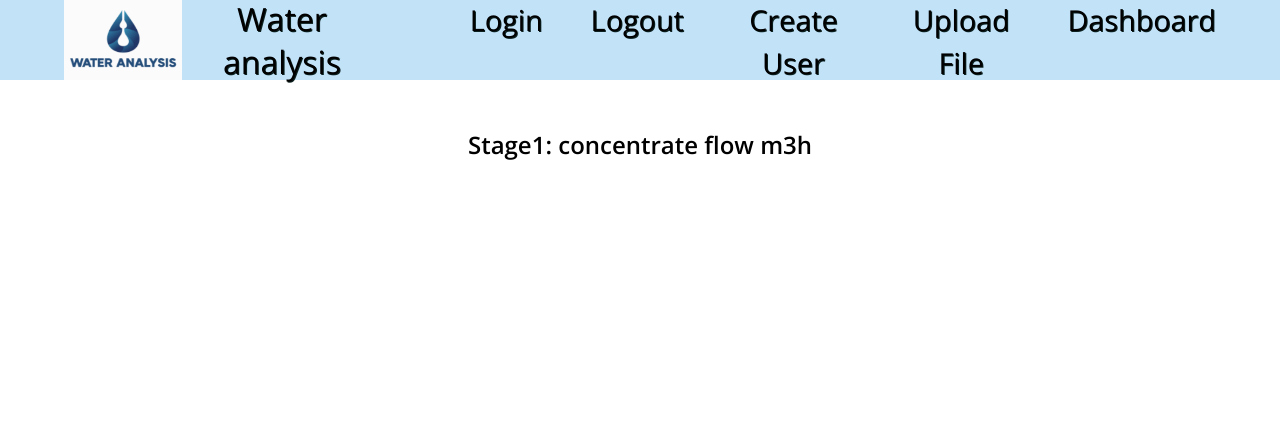
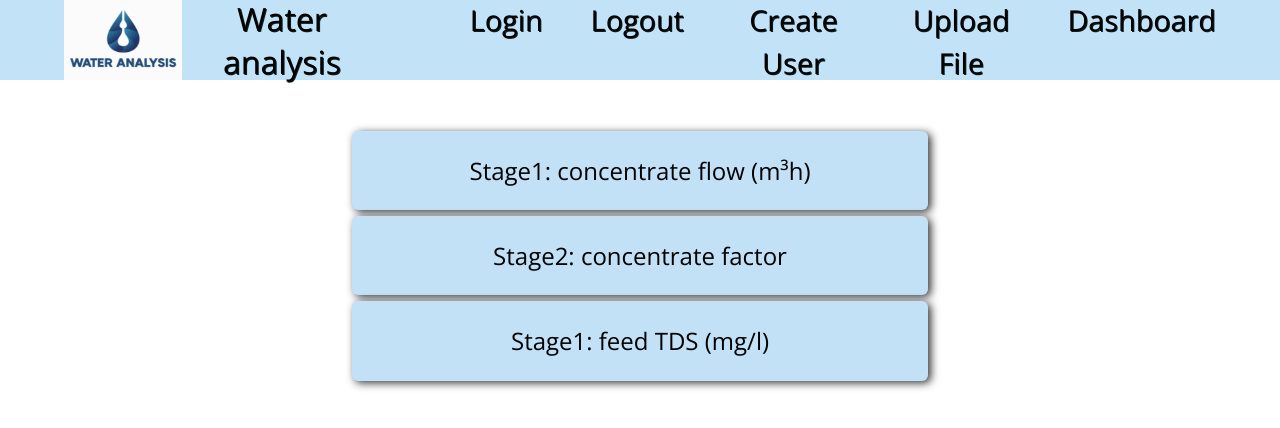
Before and after one commit to Eliadc3/water, a React (Create React App) app in the folder client/: page /dashboard in a window 1280 px wide. Shown: the top 428 px of the page. Built offline with nearby package versions, Linux system fonts and the light colour scheme; no server answers.

Commit message:
charts of the first field in the object

```diff
--- a/client/src/App.js
+++ b/client/src/App.js
@@ -9,7 +9,7 @@ import "./App.css";
 import MainLayout from "./layouts/MainLayout";
 import Register_page from "./pages/user/Register_page";
 import Upload_file_Page from "./pages/content/Upload_file_Page.js";
-import Charts from "./components/charts";
+//import Charts from "./components/charts";
 import Login_Page from "./pages/user/Login_page";
 import Logout_Page from "./pages/user/Logout_page";
 
--- a/client/src/components/charts.js
+++ /dev/null
@@ -1,56 +0,0 @@
-import React, { useState, useEffect } from "react";
-import Chart from "react-apexcharts";
-
-const Charts = () => {
-  const [chartData, setChartData] = useState([]);
-  useEffect(() => {
-    const fetchData = async () => {
-      try {
-        // Perform the data fetching here
-        const response = await fetch(
-          "http://localhost:5000/water/manipulations"
-        );
-        const chartData = await response.json();
-        // const chartData = jsonData.map((item) => ({
-        //   x: item.Time,
-        //   y: item.Stage1_concentrate_flow_m3h,
-        // }));
-        console.log(chartData);
-        setChartData(chartData);
-      } catch (error) {
-        console.error("Error fetching data:", error);
-      }
-    };
-    fetchData();
-  }, []);
-  //   const options = {
-  //     chart: {
-  //       id: "apexchart-example",
-  //     },
-  //     xaxis: {
-  //       categories: chartData.map((item) => item.x),
-  //     },
-  //   };
-  //   const series = [
-  //     {
-  //       name: "Concentrate Flow",
-  //       data: chartData.map((item) => item.x),
-  //     },
-  //   ];
-
-  return (
-    <div>
-      {/* <Chart options={options} series={series} type="line" />
-      <div key={Time}>data:{item}</div> */}
-
-      {chartData.map((item, index) => (
-        <div key={index}>
-          <p>Date: {item.date}</p>
-          <p>Stage1_concentrate_flow_m3h: {item.Stage1_concentrate_flow_m3h}</p>
-        </div>
-      ))}
-    </div>
-  );
-};
-
-export default Charts;
--- /dev/null
+++ b/client/src/components/ui/Card.js
@@ -0,0 +1,7 @@
+import React from "react";
+import styles from "./Card.module.css";
+const Card = (props) => {
+  return <div className={styles.card}>{props.children}</div>;
+};
+
+export default Card;
--- /dev/null
+++ b/client/src/components/ui/Card.module.css
@@ -0,0 +1,11 @@
+.card {
+    display: inline-block;
+        width: 50%;
+        text-align: center;
+        background-color: rgb(194 225 247);
+        border-radius: 6px;
+        box-shadow: 3px 2px 8px 0 rgb(0 0 0 / 80%);
+        height: 100%;
+        padding: 0.2rem;
+        margin: 3px 16px;
+}
--- a/client/src/pages/content/Dashboard_Page.js
+++ b/client/src/pages/content/Dashboard_Page.js
@@ -1,12 +1,15 @@
 import React, { useEffect, useState } from "react";
 import axios from "axios";
 import ApexCharts from "apexcharts";
+import Card from "../../components/ui/Card";
+import styles from "./Dashboard_Page.module.css";
 
 const DashboardPage = () => {
-  const [data, setData] = useState([]);
+  const [chartData, setChartData] = useState([]);
 
   useEffect(() => {
     // Fetch data from the server
+
     axios
       .get("http://localhost:5000/water/getdata")
       .then((response) => {
@@ -14,7 +17,7 @@ const DashboardPage = () => {
         console.log(data);
 
         // Set the data to state
-        setData(data);
+        setChartData(data);
 
         // Render the chart
         renderChart(data);
@@ -32,6 +35,7 @@ const DashboardPage = () => {
         name: "Stage1_concentrate_flow_m3h",
         data: data.map((record) => record.Stage1_concentrate_flow_m3h),
       },
+
       // Add more series as per your data fields
     ];
 
@@ -48,14 +52,31 @@ const DashboardPage = () => {
     };
 
     // Render the chart using ApexCharts
-    const chart = new ApexCharts(document.querySelector("#chart"), options);
+    const chart = new ApexCharts(
+      document.querySelector("#Stage1_concentrate_flow_m3h"),
+      options
+    );
     chart.render();
   };
 
   return (
-    <div>
-      <h2>Stage1: concentrate flow m3h</h2>
-      <div id="chart"></div>
+    <div className={styles.body}>
+      <div className="container">
+        <div className="grid">
+          <Card>
+            <h2>Stage1: concentrate flow (m³h)</h2>
+            <div id="Stage1_concentrate_flow_m3h"></div>
+          </Card>
+          <Card>
+            <h2>Stage2: concentrate factor</h2>
+            <div id="Stage2_concentrate_factor"></div>
+          </Card>
+          <Card>
+            <h2>Stage1: feed TDS (mg/l)</h2>
+            <div id="Stage1_feed_TDS_mgl"></div>
+          </Card>
+        </div>
+      </div>
     </div>
   );
 };
--- /dev/null
+++ b/client/src/pages/content/Dashboard_Page.module.css
@@ -0,0 +1,17 @@
+.body h2 {
+  font-weight: lighter;
+}
+
+.container {
+  width: 100%;
+  margin: 1em auto;
+}
+
+.grid {
+  display: grid;
+  flex-wrap: wrap;
+  margin-left: .5px;
+  grid-template-columns: repeat(4, 1fr);
+  grid-gap: 0.5em;
+  justify-content: center;
+}
--- a/client/src/pages/content/Upload_file_Page.js
+++ b/client/src/pages/content/Upload_file_Page.js
@@ -1,6 +1,5 @@
 import React, { useState } from "react";
 import axios from "axios";
-import Charts from "../../components/charts";
 
 const Upload_file_Page = () => {
   const [selectedFile, setSelectedFile] = useState(null);
@@ -36,7 +35,6 @@ const Upload_file_Page = () => {
     <div>
       <input type="file" onChange={handleFileChange} />
       <button onClick={handleUpload}>Upload</button>
-      {uploadedData && <Charts data={uploadedData} />}
       {error && <div>{error}</div>}
     </div>
   );
```
Also changed, not shown: client/src/components/graph.js (deleted, +0 -77 lines), 3 other files (tests, documents, lock files or other folders).
